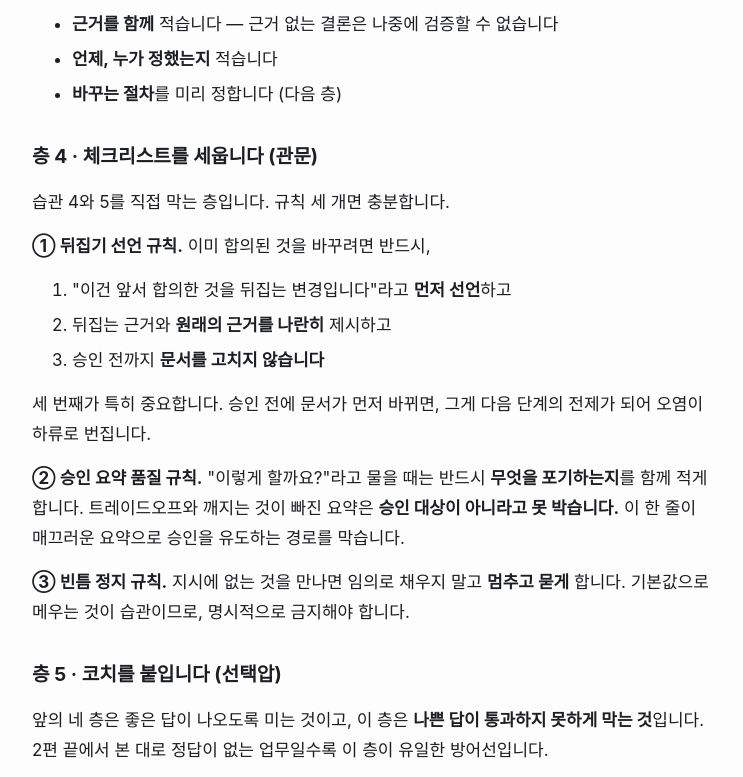
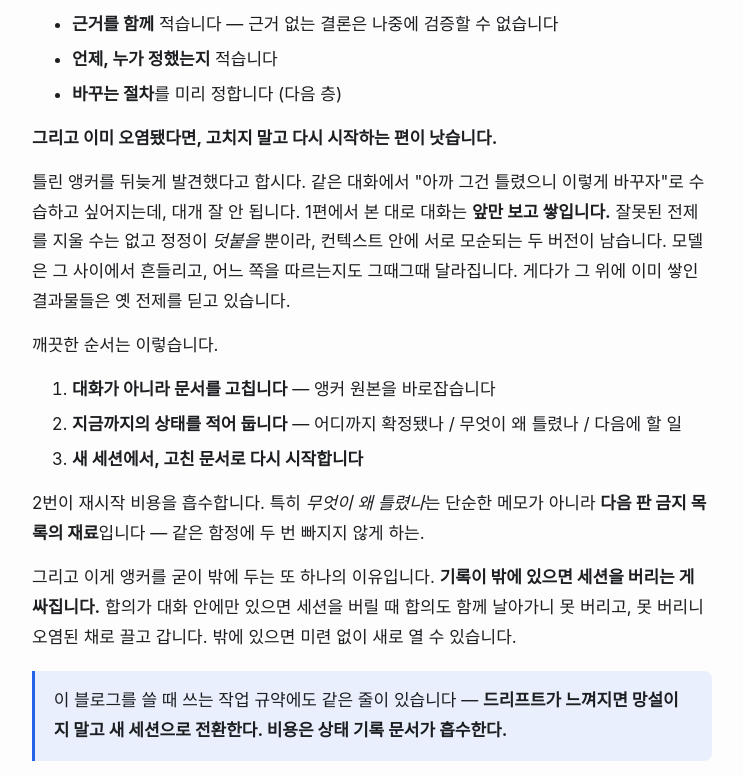
Before and after one commit to daehyoung/blog, an Astro site: page /blog/beating-the-average/03-five-layers in a window 1280 px wide. Shown: the part 2500-3277 px from the top of the page, without its empty margins (268-1011 px from the left). Built offline with nearby package versions, Linux system fonts and the light colour scheme; Astro itself is replaced by a stand-in of ours; a web font is replaced by a local one.

Commit message:
3편 층 3(앵커)에 오염 복구 절차 추가 — 고치지 말고 다시 시작
기존 층 3은 "앵커는 양날이다"까지만 말하고 이미 오염됐을 때
빠져나오는 법이 없었다. 추가한 내용:

같은 대화에서 정정하려 하면 안 되는 이유 — 대화는 앞만 보고 쌓이므로
(1편 선택 메커니즘) 잘못된 전제는 지워지지 않고 정정이 덧붙을 뿐이다.
컨텍스트에 모순되는 두 버전이 공존하고 모델이 그 사이에서 흔들린다.

깨끗한 순서: ①대화가 아니라 문서를 고친다 ②상태를 적어 둔다
(어디까지 확정 / 무엇이 왜 틀렸나 / 다음 할 일) ③새 세션에서 다시 시작.
②의 '무엇이 왜 틀렸나'는 다음 판 금지 목록의 재료가 된다.

그리고 이것이 앵커를 밖에 두는 또 하나의 이유임을 명시 —
기록이 외부에 있으면 세션을 버리는 비용이 싸진다. 대화 안에만 있으면
버릴 때 합의도 날아가니 오염된 채로 끌고 가게 된다.

Co-Authored-By: Claude Opus 5 (1M context) <noreply@anthropic.com>

Claude-Session: https://claude.ai/code/session_01EevRh8ttFY11DKdo29NvQN

```diff
--- a/content/posts/beating-the-average/03-five-layers.md
+++ b/content/posts/beating-the-average/03-five-layers.md
@@ -69,6 +69,22 @@ series_order: 3
 - **근거를 함께** 적습니다 — 근거 없는 결론은 나중에 검증할 수 없습니다
 - **언제, 누가 정했는지** 적습니다
 - **바꾸는 절차**를 미리 정합니다 (다음 층)
+
+**그리고 이미 오염됐다면, 고치지 말고 다시 시작하는 편이 낫습니다.**
+
+틀린 앵커를 뒤늦게 발견했다고 합시다. 같은 대화에서 "아까 그건 틀렸으니 이렇게 바꾸자"로 수습하고 싶어지는데, 대개 잘 안 됩니다. 1편에서 본 대로 대화는 **앞만 보고 쌓입니다.** 잘못된 전제를 지울 수는 없고 정정이 *덧붙을* 뿐이라, 컨텍스트 안에 서로 모순되는 두 버전이 남습니다. 모델은 그 사이에서 흔들리고, 어느 쪽을 따르는지도 그때그때 달라집니다. 게다가 그 위에 이미 쌓인 결과물들은 옛 전제를 딛고 있습니다.
+
+깨끗한 순서는 이렇습니다.
+
+1. **대화가 아니라 문서를 고칩니다** — 앵커 원본을 바로잡습니다
+2. **지금까지의 상태를 적어 둡니다** — 어디까지 확정됐나 / 무엇이 왜 틀렸나 / 다음에 할 일
+3. **새 세션에서, 고친 문서로 다시 시작합니다**
+
+2번이 재시작 비용을 흡수합니다. 특히 *무엇이 왜 틀렸나*는 단순한 메모가 아니라 **다음 판 금지 목록의 재료**입니다 — 같은 함정에 두 번 빠지지 않게 하는.
+
+그리고 이게 앵커를 굳이 밖에 두는 또 하나의 이유입니다. **기록이 밖에 있으면 세션을 버리는 게 싸집니다.** 합의가 대화 안에만 있으면 세션을 버릴 때 합의도 함께 날아가니 못 버리고, 못 버리니 오염된 채로 끌고 갑니다. 밖에 있으면 미련 없이 새로 열 수 있습니다.
+
+> 이 블로그를 쓸 때 쓰는 작업 규약에도 같은 줄이 있습니다 — **드리프트가 느껴지면 망설이지 말고 새 세션으로 전환한다. 비용은 상태 기록 문서가 흡수한다.**
 
 ### 층 4 · 체크리스트를 세웁니다 (관문)
 
```
